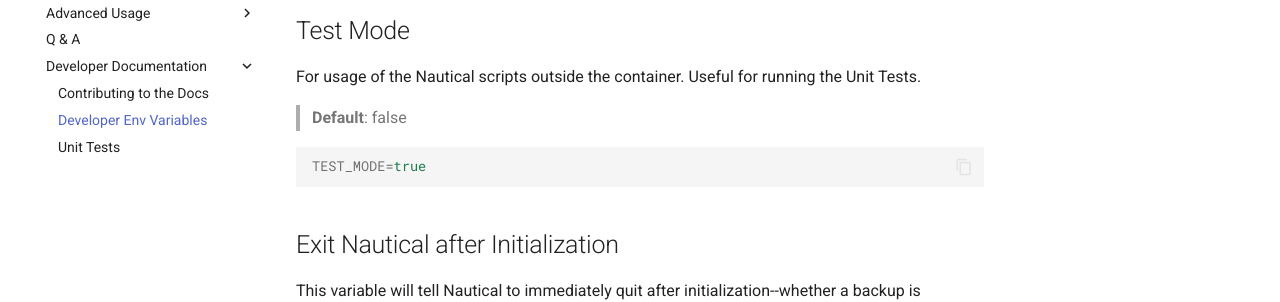
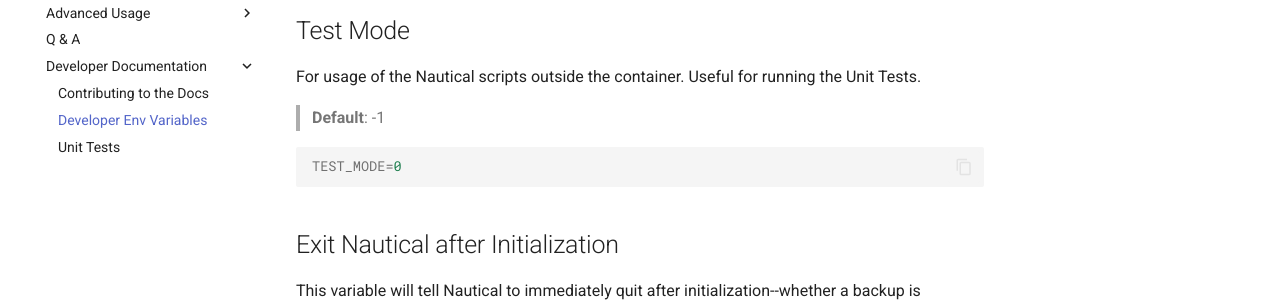
Before and after one commit to Minituff/nautical-backup, an MkDocs documentation site: the page built from docs/developers/env.md, in a window 1280 px wide. Shown: the part 314-616 px from the top of the page. Built offline with MkDocs 1.6.1 and Material for MkDocs 9.7.7, drawn with Linux system fonts in a browser that asks for light colours; comment, search, counter and statistics services are not loaded.

Commit message:
Add test modes [ci]

````diff
--- a/docs/developers/env.md
+++ b/docs/developers/env.md
@@ -5,10 +5,10 @@
 ## Test Mode
 For usage of the Nautical scripts outside the container. Useful for running the Unit Tests.
 
-> **Default**: false
+> **Default**: -1
 
 ```properties
-TEST_MODE=true
+TEST_MODE=0
 ```
 
 
````
Also changed, not shown: 14 other files.
